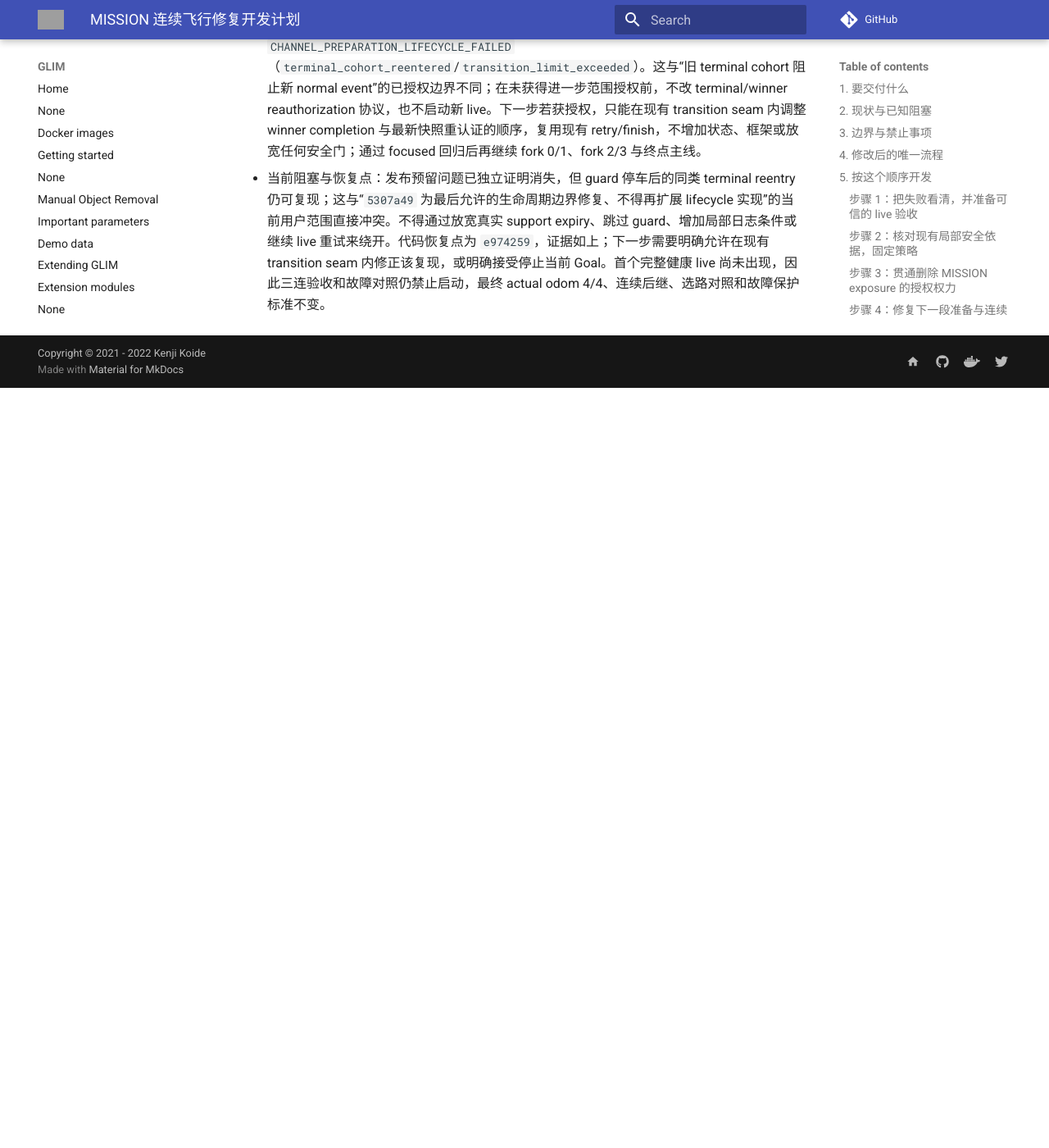
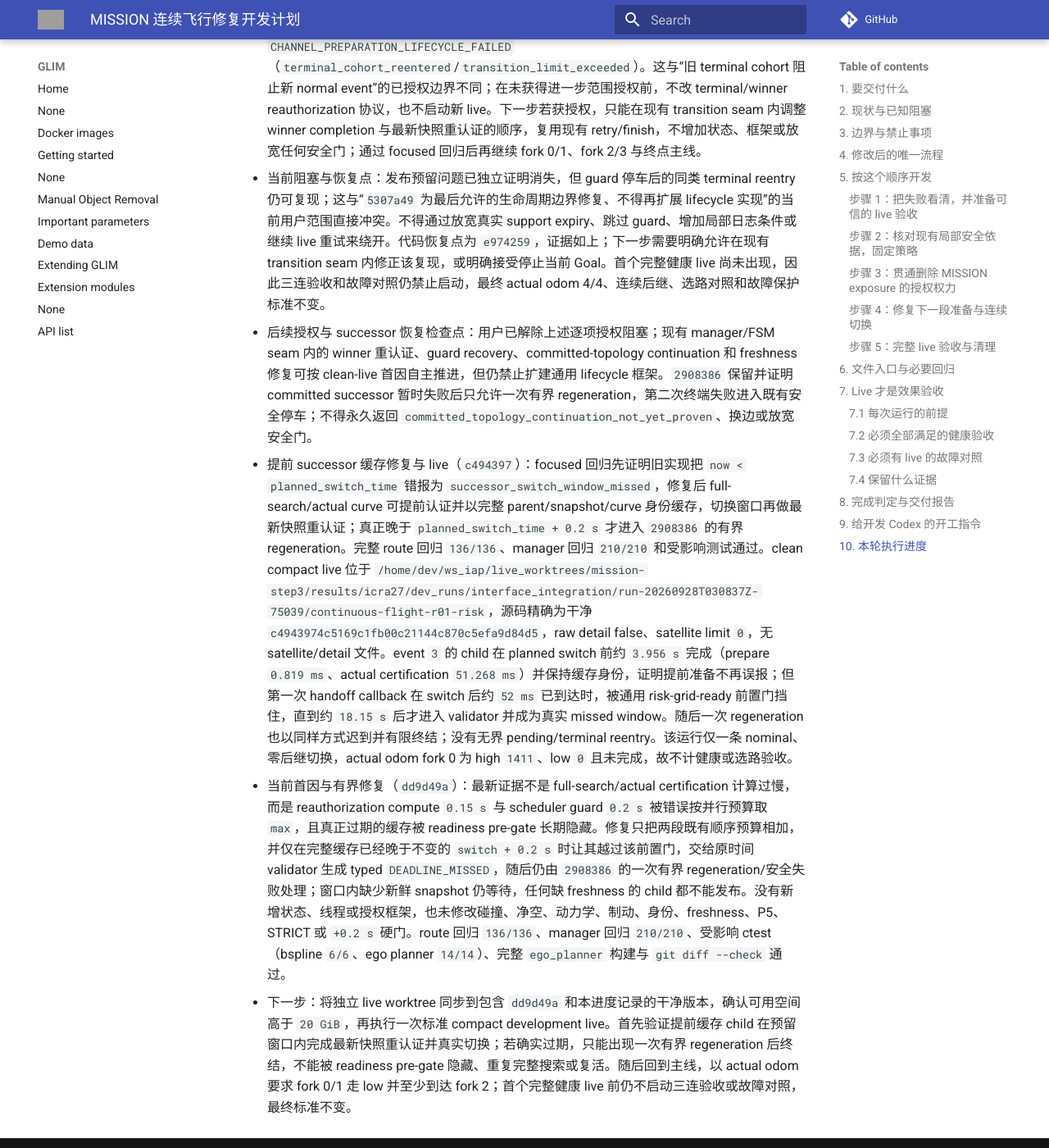
Before and after one commit to Printeger/iap, an MkDocs documentation site: the page built from docs/icra27/MISSION_CONTINUOUS_FLIGHT_IMPLEMENTATION_PLAN.md, in a window 1280 px wide and 1400 px high, scrolled down 55434 px. Shown: the whole window at 82% size. Built offline with MkDocs 1.6.1 and Material for MkDocs 9.7.7, drawn with Linux system fonts in a browser that asks for light colours; nearby versions of some CDN libraries; comment, search, counter and statistics services are not loaded; before the commit the page ends 55907 px from its top, so only the background shows below that; grey boxes are pictures that could not be loaded.

Commit message:
docs(icra27): record successor handoff evidence

```diff
--- a/docs/icra27/MISSION_CONTINUOUS_FLIGHT_IMPLEMENTATION_PLAN.md
+++ b/docs/icra27/MISSION_CONTINUOUS_FLIGHT_IMPLEMENTATION_PLAN.md
@@ -452,3 +452,7 @@
 - `dd07ce5` clean compact live：目录 `/home/dev/ws_iap/live_worktrees/mission-step3/results/icra27/dev_runs/interface_integration/run-20260927T082454Z-1438895/continuous-flight-r01-risk`；独立 worktree 精确为干净 `dd07ce54bb2ea29eba949605c305909dee8045df`，GPU、required processes、owned process-group 和完整 `180 s` 运行正常。`compact_default`、raw detail false、satellite limit `0`、`gnss_risk_detail_rows=0`，没有 satellite/detail raw 文件；结束后约 `23 GiB` 可用。event 2 的 actual comparison 选择 fork 0 low，successor event 3/4/5 均保持 nonzero low channel `2`，3 次真实 successor switch、零 parent mismatch、零命令拒绝、零不连续切换，证明通用 channel-0 prefix 绕过 actual comparison 的首因已消失。actual odom fork 0 为 low `1445`、high `0`，但 station `0.25018→0.74435` 未达到完整出口，fork 1--3 未穿越；1 次 guard 激活、1 次零速切换，未到终点，故不计健康或选路验收。
 - 当前阻塞边界：上述 live 的 guard trajectory `9` 于 `1657065660.842` 到达批准端点；新 normal event `10` 已生成两侧 actual bundle并选择 low，说明旧 guard cohort 没有阻止新 event 启动。但 winner 在同一 event 的最新快照重认证进入 pending 时，该 event 已被 `normal_channel_comparison_complete` 标为 terminal，随后产生 `51` 个 `CHANNEL_PREPARATION_LIFECYCLE_FAILED`（`terminal_cohort_reentered`/`transition_limit_exceeded`）。这与“旧 terminal cohort 阻止新 normal event”的已授权边界不同；在未获得进一步范围授权前，不改 terminal/winner reauthorization 协议，也不启动新 live。下一步若获授权，只能在现有 transition seam 内调整 winner completion 与最新快照重认证的顺序，复用现有 retry/finish，不增加状态、框架或放宽任何安全门；通过 focused 回归后再继续 fork 0/1、fork 2/3 与终点主线。
 - 当前阻塞与恢复点：发布预留问题已独立证明消失，但 guard 停车后的同类 terminal reentry 仍可复现；这与“`5307a49` 为最后允许的生命周期边界修复、不得再扩展 lifecycle 实现”的当前用户范围直接冲突。不得通过放宽真实 support expiry、跳过 guard、增加局部日志条件或继续 live 重试来绕开。代码恢复点为 `e974259`，证据如上；下一步需要明确允许在现有 transition seam 内修正该复现，或明确接受停止当前 Goal。首个完整健康 live 尚未出现，因此三连验收和故障对照仍禁止启动，最终 actual odom 4/4、连续后继、选路对照和故障保护标准不变。
+- 后续授权与 successor 恢复检查点：用户已解除上述逐项授权阻塞；现有 manager/FSM seam 内的 winner 重认证、guard recovery、committed-topology continuation 和 freshness 修复可按 clean-live 首因自主推进，但仍禁止扩建通用 lifecycle 框架。`2908386` 保留并证明 committed successor 暂时失败后只允许一次有界 regeneration，第二次终端失败进入既有安全停车；不得永久返回 `committed_topology_continuation_not_yet_proven`、换边或放宽安全门。
+- 提前 successor 缓存修复与 live（`c494397`）：focused 回归先证明旧实现把 `now < planned_switch_time` 错报为 `successor_switch_window_missed`，修复后 full-search/actual curve 可提前认证并以完整 parent/snapshot/curve 身份缓存，切换窗口再做最新快照重认证；真正晚于 `planned_switch_time + 0.2 s` 才进入 `2908386` 的有界 regeneration。完整 route 回归 `136/136`、manager 回归 `210/210` 和受影响测试通过。clean compact live 位于 `/home/dev/ws_iap/live_worktrees/mission-step3/results/icra27/dev_runs/interface_integration/run-20260928T030837Z-75039/continuous-flight-r01-risk`，源码精确为干净 `c4943974c5169c1fb00c21144c870c5efa9d84d5`，raw detail false、satellite limit `0`，无 satellite/detail 文件。event `3` 的 child 在 planned switch 前约 `3.956 s` 完成（prepare `0.819 ms`、actual certification `51.268 ms`）并保持缓存身份，证明提前准备不再误报；但第一次 handoff callback 在 switch 后约 `52 ms` 已到达时，被通用 risk-grid-ready 前置门挡住，直到约 `18.15 s` 后才进入 validator 并成为真实 missed window。随后一次 regeneration 也以同样方式迟到并有限终结；没有无界 pending/terminal reentry。该运行仅一条 nominal、零后继切换，actual odom fork 0 为 high `1411`、low `0` 且未完成，故不计健康或选路验收。
+- 当前首因与有界修复（`dd9d49a`）：最新证据不是 full-search/actual certification 计算过慢，而是 reauthorization compute `0.15 s` 与 scheduler guard `0.2 s` 被错误按并行预算取 `max`，且真正过期的缓存被 readiness pre-gate 长期隐藏。修复只把两段既有顺序预算相加，并仅在完整缓存已经晚于不变的 `switch + 0.2 s` 时让其越过该前置门，交给原时间 validator 生成 typed `DEADLINE_MISSED`，随后仍由 `2908386` 的一次有界 regeneration/安全失败处理；窗口内缺少新鲜 snapshot 仍等待，任何缺 freshness 的 child 都不能发布。没有新增状态、线程或授权框架，也未修改碰撞、净空、动力学、制动、身份、freshness、P5、STRICT 或 `+0.2 s` 硬门。route 回归 `136/136`、manager 回归 `210/210`、受影响 ctest（bspline `6/6`、ego planner `14/14`）、完整 `ego_planner` 构建与 `git diff --check` 通过。
+- 下一步：将独立 live worktree 同步到包含 `dd9d49a` 和本进度记录的干净版本，确认可用空间高于 `20 GiB`，再执行一次标准 compact development live。首先验证提前缓存 child 在预留窗口内完成最新快照重认证并真实切换；若确实过期，只能出现一次有界 regeneration 后终结，不能被 readiness pre-gate 隐藏、重复完整搜索或复活。随后回到主线，以 actual odom 要求 fork 0/1 走 low 并至少到达 fork 2；首个完整健康 live 前仍不启动三连验收或故障对照，最终标准不变。
```
